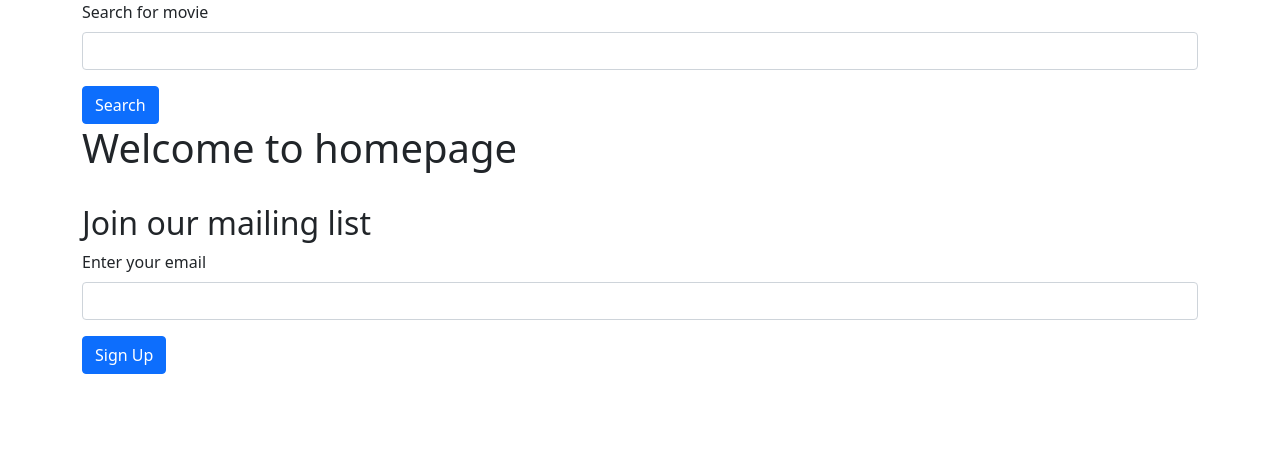
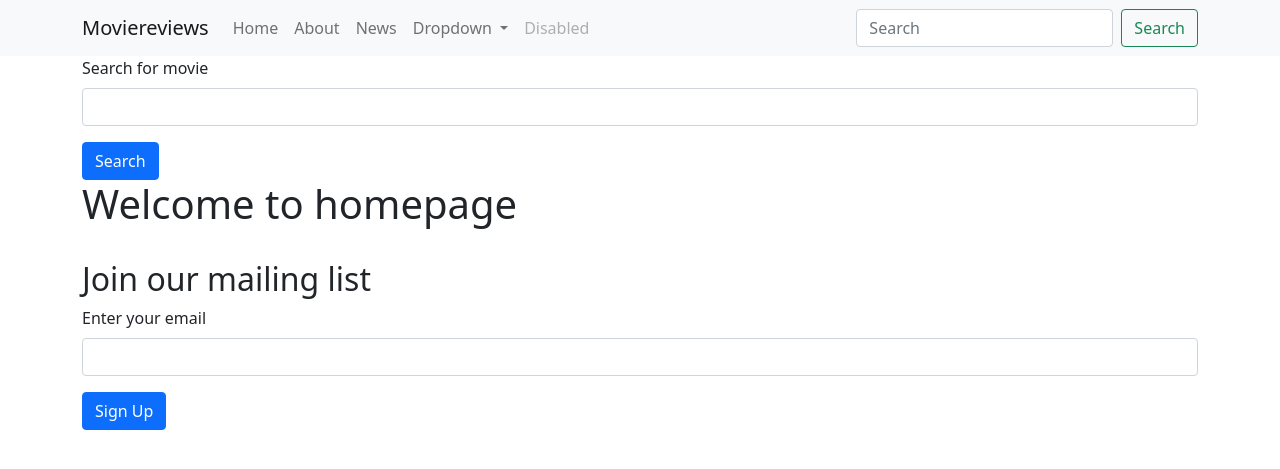
Before and after one commit to paulnyabaro/moviereviews, a Django app: page / in a window 1280 px wide. Shown: the top 469 px of the page. Run offline with Django 4.2, Linux system fonts and the light colour scheme; data that the repository does not hold is empty; parts of the project's set-up code (start-up, migrations or seed data) failed here and were passed over.

Commit message:
Added navbar

```diff
--- a/movie/templates/home.html
+++ b/movie/templates/home.html
@@ -8,6 +8,45 @@
     <link href="https://cdn.jsdelivr.net/npm/bootstrap@5.0.2/dist/css/bootstrap.min.css" rel="stylesheet">
 </head>
 <body>
+    <nav class="navbar navbar-expand-lg navbar-light bg-light">
+        <div class="container">
+          <a class="navbar-brand" href="{% url 'home' %}">Moviereviews</a>
+          <button class="navbar-toggler" type="button" data-bs-toggle="collapse" data-bs-target="#navbarSupportedContent" aria-controls="navbarSupportedContent" aria-expanded="false" aria-label="Toggle navigation">
+            <span class="navbar-toggler-icon"></span>
+          </button>
+          <div class="collapse navbar-collapse" id="navbarSupportedContent">
+            <ul class="navbar-nav me-auto mb-2 mb-lg-0">
+              <li class="nav-item">
+                <a class="nav-link" href="{% url 'home' %}">Home</a>
+              </li>
+              <li class="nav-item">
+                <a class="nav-link" href="{% url 'about' %}">About</a>
+              </li>
+              <li class="nav-item">
+                <a class="nav-link" href="{% url 'news' %}">News</a>
+              </li>
+              <li class="nav-item dropdown">
+                <a class="nav-link dropdown-toggle" href="#" id="navbarDropdown" role="button" data-bs-toggle="dropdown" aria-expanded="false">
+                  Dropdown
+                </a>
+                <ul class="dropdown-menu" aria-labelledby="navbarDropdown">
+                  <li><a class="dropdown-item" href="#">Action</a></li>
+                  <li><a class="dropdown-item" href="#">Another action</a></li>
+                  <li><hr class="dropdown-divider"></li>
+                  <li><a class="dropdown-item" href="#">Something else here</a></li>
+                </ul>
+              </li>
+              <li class="nav-item">
+                <a class="nav-link disabled" href="#" tabindex="-1" aria-disabled="true">Disabled</a>
+              </li>
+            </ul>
+            <form class="d-flex">
+              <input class="form-control me-2" type="search" placeholder="Search" aria-label="Search">
+              <button class="btn btn-outline-success" type="submit">Search</button>
+            </form>
+          </div>
+        </div>
+      </nav>
     <div class="container">
         <form action="">
             <label class="form-label" for="movieSearch">Search for movie</label>
```
